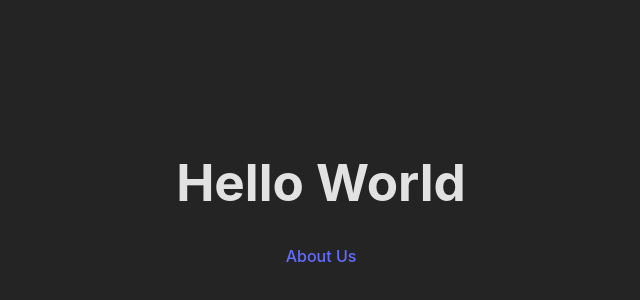
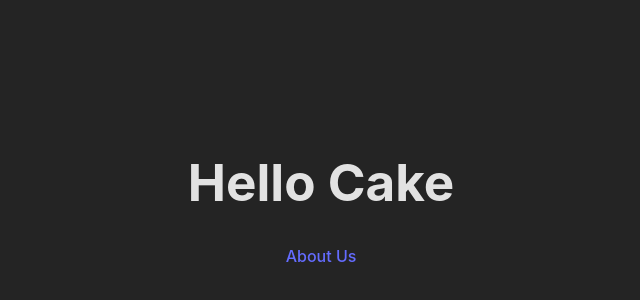
Before and after one commit to PangIkp/Style-Your-Cake, a React (Vite) app: page / in a window 1280 px wide. Shown: the part 206-506 px from the top of the page, without its empty margins (319-959 px from the left). Built offline with nearby package versions, Linux system fonts and the light colour scheme.

Commit message:
test commit

```diff
--- a/src/App.tsx
+++ b/src/App.tsx
@@ -10,7 +10,7 @@ const router = createBrowserRouter([
     path: "/",
     element: (
       <div>
-        <h1>Hello World</h1>
+        <h1>Hello Cake</h1>
         <Link to="about">About Us</Link>
       </div>
     ),
```
Also changed, not shown: 1 other file (tests, documents, lock files or other folders).
